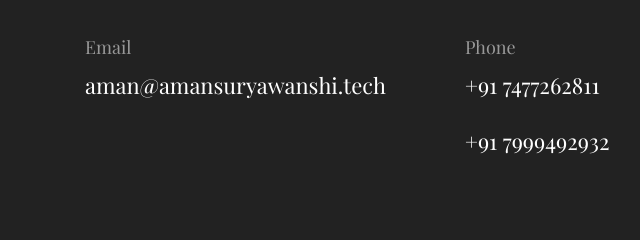
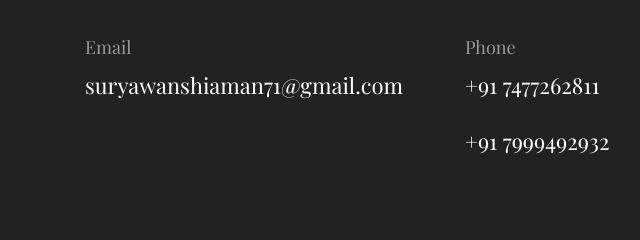
Before and after one commit to amansuryawanshi/amansuryawanshi, a plain HTML site: page about.html in a window 1280 px wide. Shown: the part 2591-2831 px from the top of the page, 0-640 px from the left. Drawn offline with nearby package versions, Linux system fonts and the light colour scheme.

Commit message:
Update about.html

```diff
--- a/about.html
+++ b/about.html
@@ -235,7 +235,7 @@
       <div class="row">
         <div class="col-md-4">
           <h5 class="text-light">Email</h5>
-          <p class="text-white paragraph-lg font-secondary"><a href="mailto:aman@amansuryawanshi.tech" style="text-decoration: none; color: white">aman@amansuryawanshi.tech</a></p>
+          <p class="text-white paragraph-lg font-secondary"><a href="mailto:suryawanshiaman71@gmail.com" style="text-decoration: none; color: white">suryawanshiaman71@gmail.com</a></p>
         </div>
         <div class="col-md-4">
           <h5 class="text-light">Phone</h5>
```
